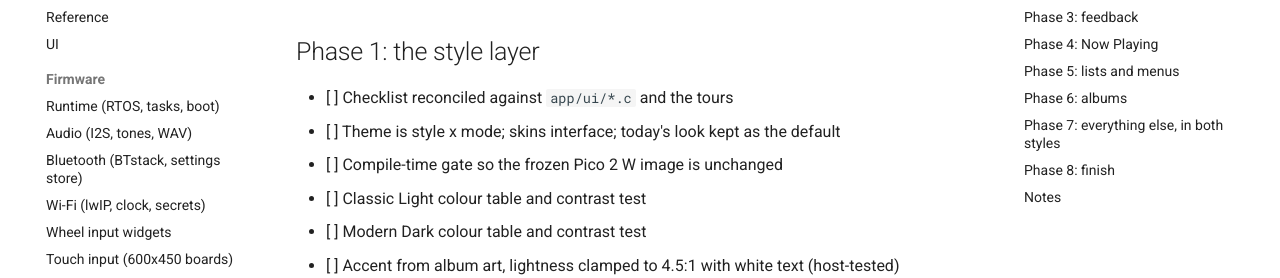
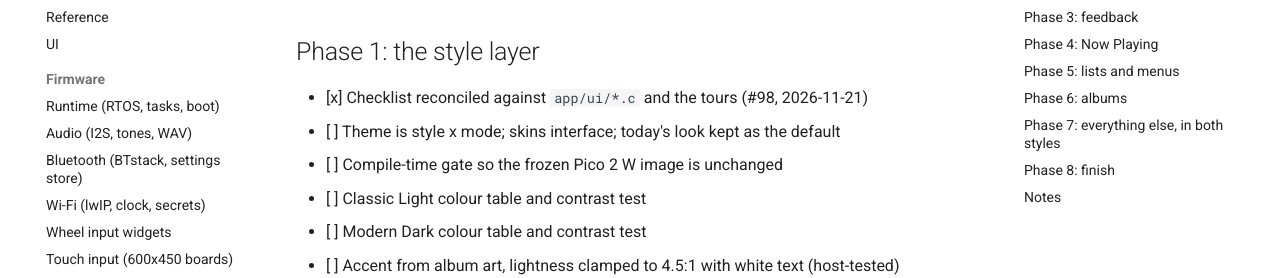
Before and after one commit to StuartF303/neuPod, an MkDocs documentation site: the page built from docs/design/2026-11-21-ui-styles/PROGRESS.md, in a window 1280 px wide and 900 px high, scrolled down 375 px. Shown: the part 172-450 px from the top of the window. Built offline with MkDocs 1.6.1 and Material for MkDocs 9.7.7, drawn with Linux system fonts in a browser that asks for light colours; comment, search, counter and statistics services are not loaded.

Commit message:
docs(ui): tick the checklist reconciliation (#98)
Co-Authored-By: Claude Opus 5.5 <noreply@anthropic.com>

```diff
--- a/docs/design/2026-11-21-ui-styles/PROGRESS.md
+++ b/docs/design/2026-11-21-ui-styles/PROGRESS.md
@@ -15,7 +15,7 @@ audit clean, all platforms build, Pico 2 W size delta reported.
 
 ## Phase 1: the style layer
 
-- [ ] Checklist reconciled against `app/ui/*.c` and the tours
+- [x] Checklist reconciled against `app/ui/*.c` and the tours (#98, 2026-11-21)
 - [ ] Theme is style x mode; skins interface; today's look kept as the default
 - [ ] Compile-time gate so the frozen Pico 2 W image is unchanged
 - [ ] Classic Light colour table and contrast test
```
